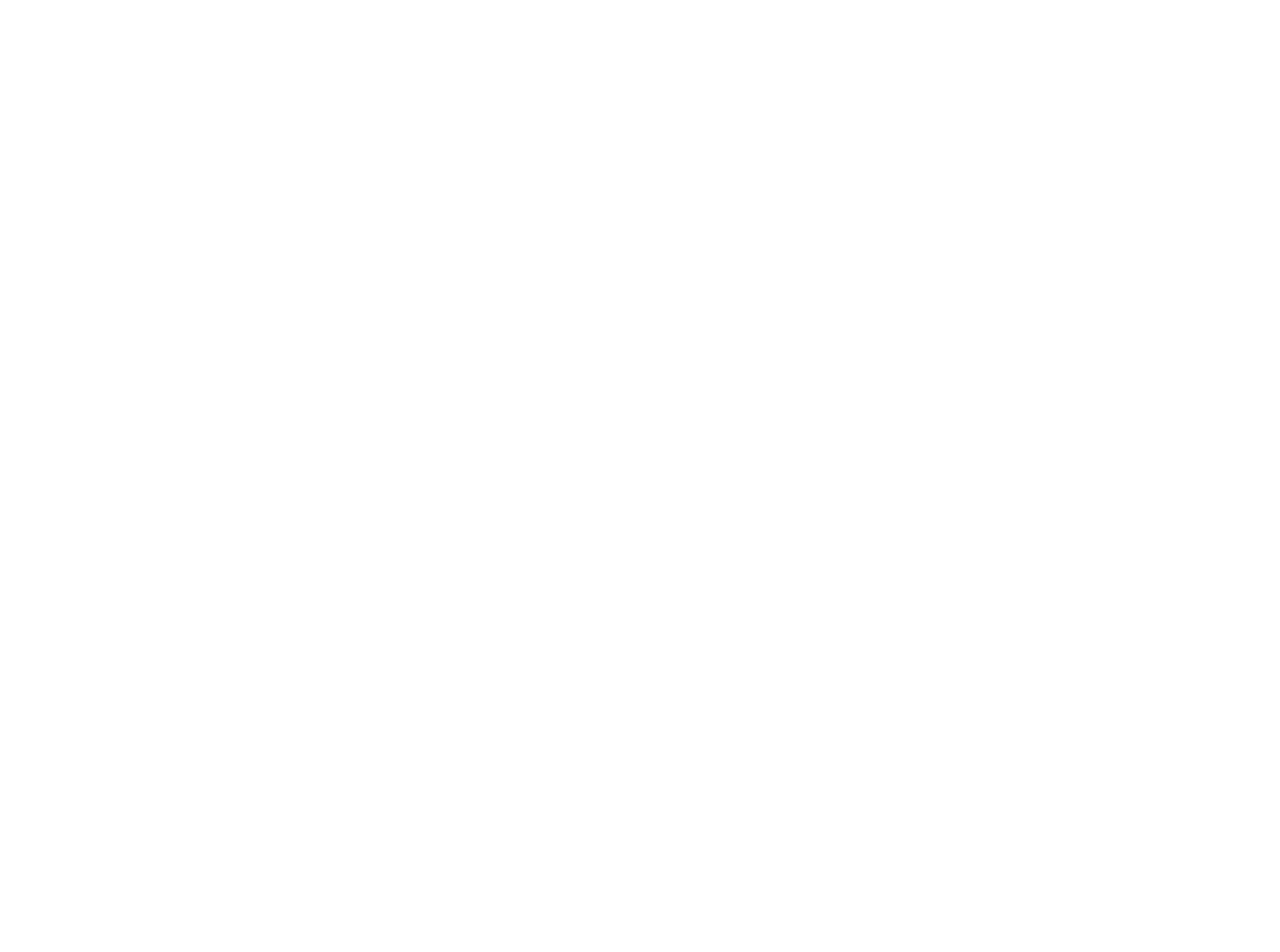
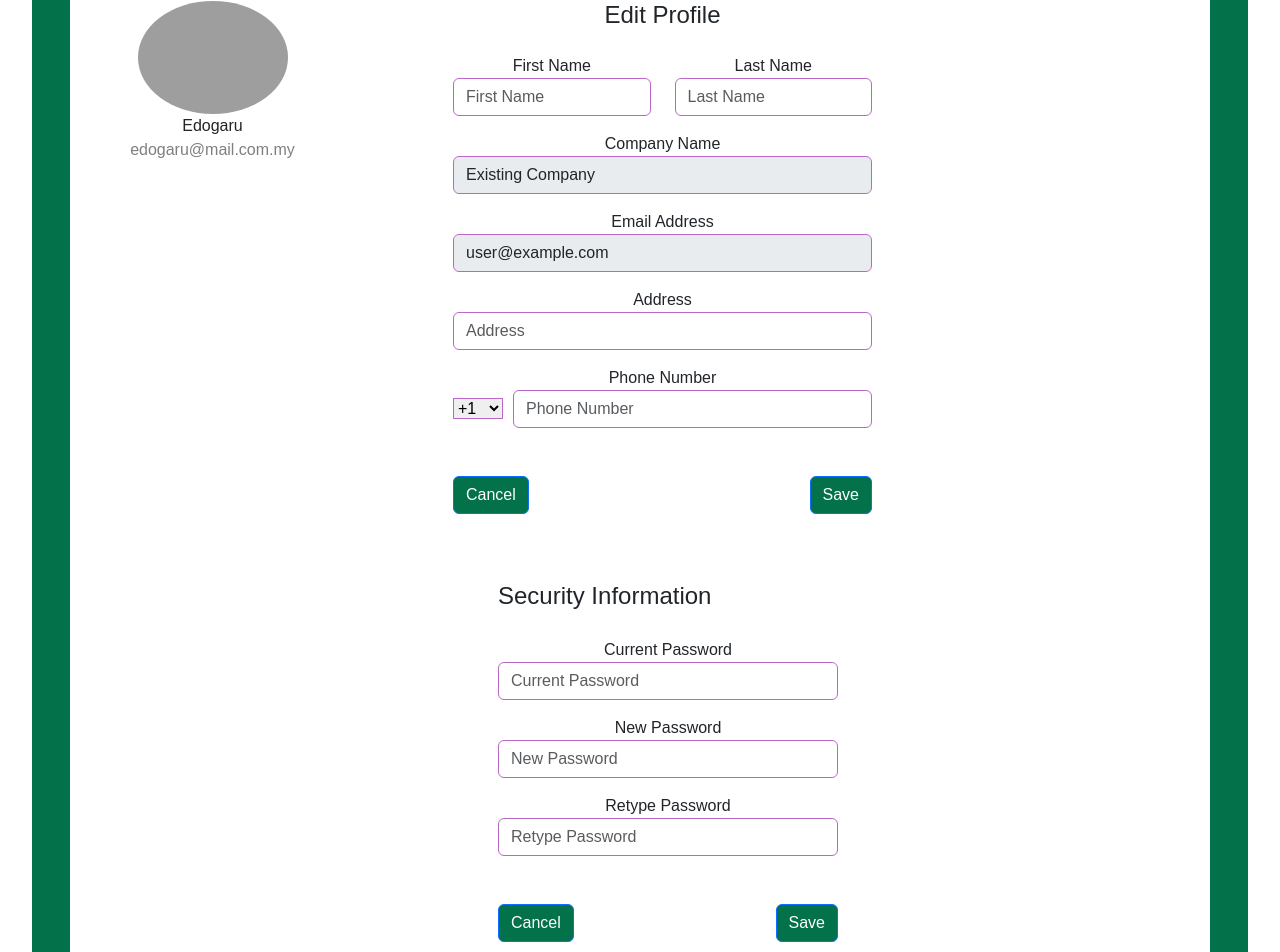
Before and after one commit to Navindu-Kavishka/aidora-frontend, a React (Vite) app: page /fredit in a window 1280 px wide. Before the commit this address had no page. Shown: the part 175-1127 px from the top of the page. Before the commit the page ends 800 px from the top, so only its background shows below. Built offline with nearby package versions, Linux system fonts and the light colour scheme; grey boxes are pictures that could not be loaded.

Commit message:
all finish

```diff
--- a/src/App.jsx
+++ b/src/App.jsx
@@ -4,13 +4,9 @@
 import { BrowserRouter, Route, Routes } from 'react-router-dom'
 import FundLogin from './pages/FundLogin/FundLogin'
 import FundRegister from './pages/FundRegister/FundRegister'
-import SideBar from './layouts/SideBar/SideBar'
 import FundDashboard from './pages/FundDashboard/FundDashboard'
 import CreateProject from './pages/CreateProject/CreateProject'
 import EditProfile from './pages/EditProfile/EditProfile'
-import Navigation from './layouts/Navigation/Navigation'
-
-
 
 
 function App() {
@@ -20,13 +16,12 @@
     <>
       <BrowserRouter>
     <Routes>
-      <Route path="/login" element={<FundLogin/>}></Route>
-      <Route path="/register" element={<FundRegister/>}></Route>
-      <Route path="/sidebar" element={<SideBar/>}></Route>
-      <Route path="/dashboard" element={<FundDashboard/>}></Route>
-      <Route path="/create" element={<CreateProject/>}></Route>
-      <Route path="/edit" element={<EditProfile/>}></Route>
-      <Route path="/navigation" element={<Navigation/>}></Route>
+      <Route path="/frlogin" element={<FundLogin/>}></Route>
+      <Route path="/frregister" element={<FundRegister/>}></Route>
+      <Route path="/frdashboard" element={<FundDashboard/>}></Route>
+      <Route path="/frcreate" element={<CreateProject/>}></Route>
+      <Route path="/fredit" element={<EditProfile/>}></Route>
+
 
       </Routes>
       </BrowserRouter>
--- a/src/components/Form/Form.jsx
+++ b/src/components/Form/Form.jsx
@@ -1,4 +1,5 @@
 import React from 'react';
+import 'bootstrap/dist/css/bootstrap.min.css'
 
 const Form = () => {
   return (
--- a/src/layouts/ProgressBar/ProgressBar.jsx
+++ b/src/layouts/ProgressBar/ProgressBar.jsx
@@ -1,5 +1,6 @@
 import React, { useState, useEffect, useRef } from 'react';
 import $ from 'jquery';
+import 'bootstrap/dist/css/bootstrap.min.css'
 
 const ProgressBar = () => {
   const [currentStep, setCurrentStep] = useState(1);
--- a/src/layouts/SideBar/SideBar.jsx
+++ b/src/layouts/SideBar/SideBar.jsx
@@ -1,4 +1,5 @@
 import React, { useState } from 'react';
+import 'bootstrap/dist/css/bootstrap.min.css'
 
 const SideBar = () => {
   const [activeItem, setActiveItem] = useState('Inquiries');
--- a/src/pages/CreateProject/CreateProject.jsx
+++ b/src/pages/CreateProject/CreateProject.jsx
@@ -1,6 +1,7 @@
 import React from 'react';
 import ProgressBar from '../../layouts/ProgressBar/ProgressBar';
 import Form from '../../components/Form/Form';
+import 'bootstrap/dist/css/bootstrap.min.css'
 
 function CreateProject() {
   return (
--- a/src/pages/EditProfile/EditProfile.jsx
+++ b/src/pages/EditProfile/EditProfile.jsx
@@ -1,4 +1,5 @@
 import React, { useState } from 'react';
+import 'bootstrap/dist/css/bootstrap.min.css';
 
 function EditProfile() {
   const [formData, setFormData] = useState({
@@ -22,10 +23,8 @@
   const handleInputChange = (e) => {
     const { name, value } = e.target;
 
-
     const lettersOnly = /^[A-Za-z]+$/;
     const phoneNumberRegex = /^[0-9]{0,9}$/;
-
 
     if (name === 'firstName' || name === 'lastName') {
       if (value === '' || lettersOnly.test(value)) {
@@ -38,7 +37,6 @@
     } else {
       setFormData({ ...formData, [name]: value });
     }
-
 
     if (name === 'newPassword' || name === 'retypePassword') {
       let error = '';
@@ -53,7 +51,6 @@
 
   const handleSubmit = () => {
     if (!errors.newPassword && !errors.retypePassword) {
-
       console.log('Form data:', formData);
     }
   };
@@ -69,7 +66,7 @@
             <img
               src="src/assets/FundraiserImg/aidora img.png"
               alt="Logo"
-              style={{ height: '80px', width: '80px', marginRight: '10px', marginLeft: '30px' }} // Adjust the height and margin as needed
+              style={{ height: '80px', width: '80px', marginRight: '10px', marginLeft: '30px' }}
             />
           </a>
 
@@ -100,8 +97,8 @@
 
       </nav>
 
-      <div style={{ backgroundColor:'#037149', minHeight: '100vh' }}>
-        <div className="container rounded bg-white mt-5 mb-5" style={{minHeight:'100vh'}}>
+      <div style={{ backgroundColor:'#037149', minHeight: '100vh', display: 'flex', justifyContent: 'center', alignItems: 'center' }}>
+        <div className="container rounded bg-white mt-5 mb-5">
           <div className="row">
             <div className="col-md-3 border-right">
               <div className="d-flex flex-column align-items-center text-center p-3 py-5">
@@ -110,7 +107,7 @@
                 <span className="text-black-50">edogaru@mail.com.my</span>
               </div>
             </div>
-            <div className="col-md-5 border-right" style={{marginTop:'3rem'}}>
+            <div className="col-md-5 border-right" style={{marginTop:'3rem',marginLeft:'70px'}}>
               <div className="p-3 py-5">
                 <h4 className="text-right">Edit Profile</h4>
                 <div className="row mt-2">
@@ -181,7 +178,7 @@
                     <div style={{ display: 'flex', alignItems: 'center' }}>
                       <select
                         name="countryCode"
-                        value={formData.countryCode}
+                        value={formData.country}
                          onChange={handleInputChange}
                             style={{ marginRight: '10px', borderColor: '#BA68C8' }}
                           >
@@ -207,7 +204,10 @@
                     </div>
                   </div>
                 </div>
-            <div className="col-md-4" style={{marginTop:'3rem'}}>
+              </div>
+
+              {/* Security Information Section */}
+              <div className="col-md-4" style={{marginTop:'-2rem',marginLeft:'400px'}}>
                 <div className="p-3 py-5">
                   <div className="d-flex justify-content-between align-items-center experience" style={{fontSize:'24px'}}>
                     <span>Security Information</span>
@@ -257,6 +257,9 @@
                         {errors.retypePassword}
                       </div>
                     )}
+                     <div className="d-flex justify-content-between mt-5 text-center">
+                      <button className="btn btn-primary profile-button" type="button" style={{backgroundColor:'#037149'}}>Cancel</button>
+                      <button className="btn btn-primary profile-button" type="button" style={{backgroundColor:'#037149'}} onClick={handleSubmit}>Save</button>
                     </div>
                   </div>
                 </div>
--- a/src/pages/FundDashboard/FundDashboard.jsx
+++ b/src/pages/FundDashboard/FundDashboard.jsx
@@ -1,6 +1,7 @@
 import React from 'react';
 import SideBar from '../../layouts/SideBar/SideBar';
 import { useNavigate } from 'react-router-dom';
+import 'bootstrap/dist/css/bootstrap.min.css'
 
 const FundDashboard = () => {
     const navigate = useNavigate();
--- a/src/pages/FundLogin/FundLogin.jsx
+++ b/src/pages/FundLogin/FundLogin.jsx
@@ -1,5 +1,6 @@
 import React, { useState, useEffect } from 'react';
 import { Link } from 'react-router-dom';
+import 'bootstrap/dist/css/bootstrap.min.css'
 
 const FundLogin = () => {
   const [buttonWidth, setButtonWidth] = useState('320px');
--- a/src/pages/FundRegister/FundRegister.jsx
+++ b/src/pages/FundRegister/FundRegister.jsx
@@ -1,6 +1,7 @@
 import React, { useState } from 'react';
 import { Button } from 'react-bootstrap';
 import { useNavigate } from 'react-router-dom';
+import 'bootstrap/dist/css/bootstrap.min.css'
 
 const FundRegister = () => {
     const navigate = useNavigate();
```
Lines whose indentation alone changed are shown as unchanged.
